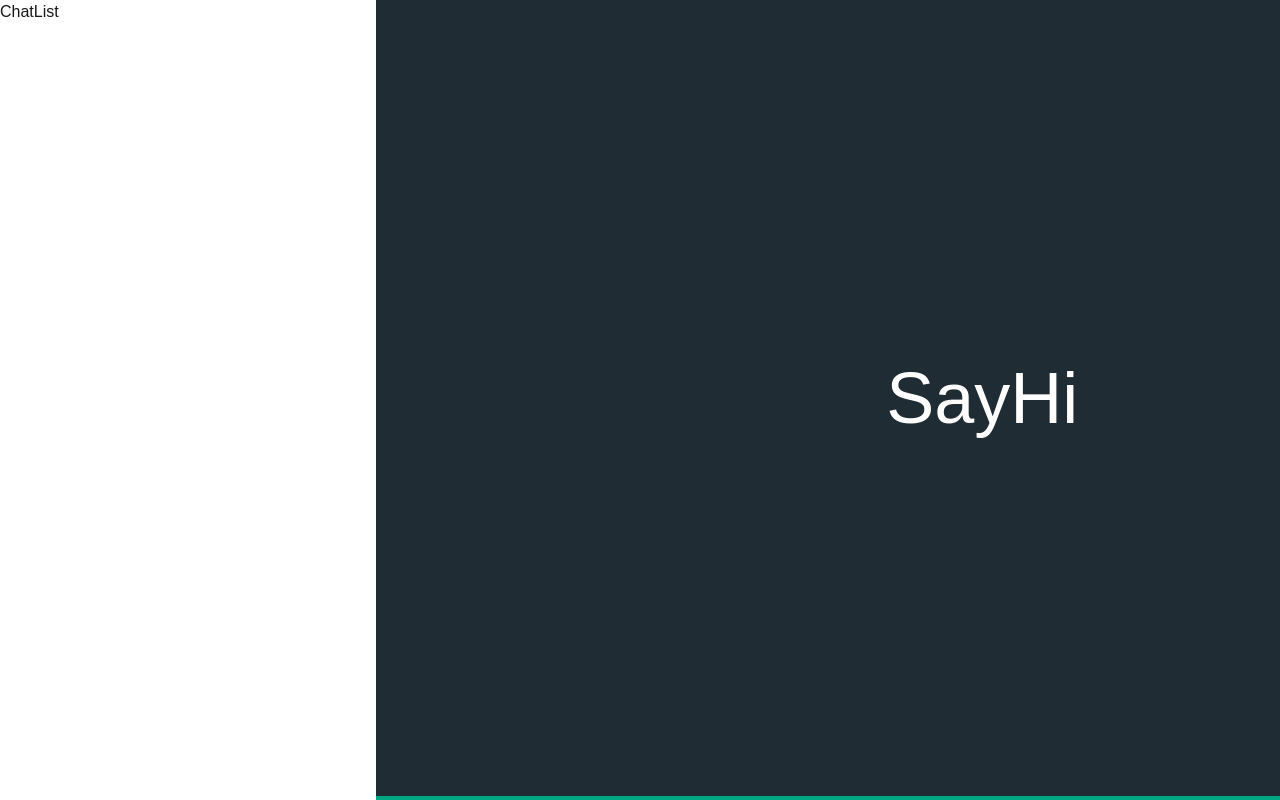
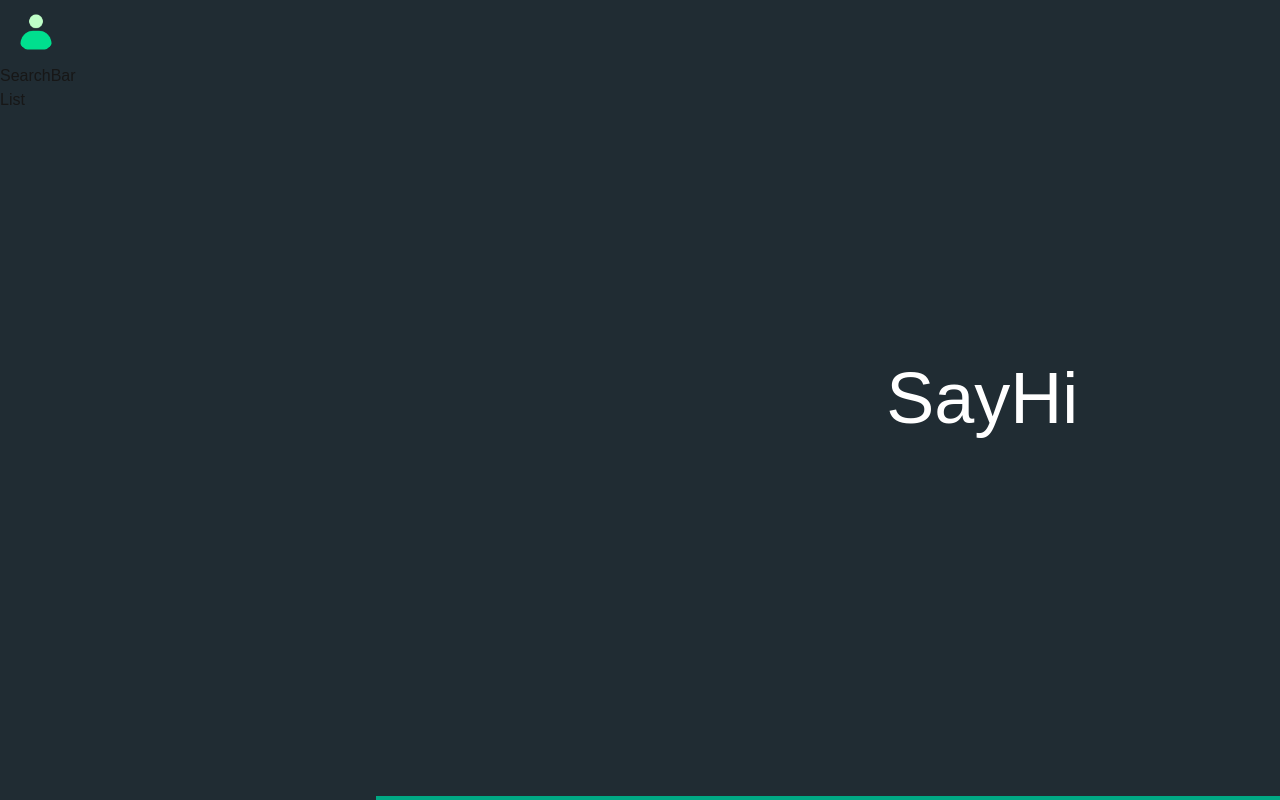
Before and after one commit to rajesh-ranjan-git/sayhi, a Next.js app in the folder sayhiclient/: page / in a window 1280 px wide. Built offline with nearby package versions, Linux system fonts and the light colour scheme.

Commit message:
Working on chat list

```diff
--- a/sayhiclient/src/app/(auth)/login/page.jsx
+++ b/sayhiclient/src/app/(auth)/login/page.jsx
@@ -46,6 +46,19 @@ const Login = () => {
           // });
 
           router.push("/onboarding");
+        } else {
+          // const { id, name, email, profileImage, status } = data;
+          // dispatch({
+          //   type: reducerCases.SET_USER_INFO,
+          //   userInfo: {
+          //     id,
+          //     name,
+          //     email,
+          //     profileImage,
+          //     status,
+          //   },
+          // });
+          // router.push("/");
         }
       }
     } catch (error) {
--- a/sayhiclient/src/app/page.jsx
+++ b/sayhiclient/src/app/page.jsx
@@ -1,5 +1,4 @@
 import Main from "@/components/main";
-import Image from "next/image";
 
 export default function Home() {
   return <Main />;
--- a/sayhiclient/src/components/chatlist/chatList.jsx
+++ b/sayhiclient/src/components/chatlist/chatList.jsx
@@ -1,7 +1,16 @@
 import React from "react";
+import ChatListHeader from "./chatListHeader";
+import SearchBar from "./searchBar";
+import List from "./list";
 
 const ChatList = () => {
-  return <div>ChatList</div>;
+  return (
+    <div className="z-20 flex flex-col bg-panel-header-background max-h-screen">
+      <ChatListHeader />
+      <SearchBar />
+      <List />
+    </div>
+  );
 };
 
 export default ChatList;
--- a/sayhiclient/src/components/chatlist/chatListHeader.jsx
+++ b/sayhiclient/src/components/chatlist/chatListHeader.jsx
@@ -1,7 +1,19 @@
 import React from "react";
+import Avatar from "../common/avatar";
+import { useStateProvider } from "@/context/stateContext";
 
 const ChatListHeader = () => {
-  return <div>ChatListHeader</div>;
+  // const [{ userInfo }, dispatch] = useStateProvider();
+
+  return (
+    <div className="flex justify-between items-center px-4 py-3 h-16">
+      <div className="cursor-pointer">
+        {/* <Avatar type="sm" image={userInfo?.profileImage} /> */}
+        <Avatar type="sm" image="/defaultAvatar.png" />
+      </div>
+      <div className="flex"></div>
+    </div>
+  );
 };
 
 export default ChatListHeader;
--- a/sayhiclient/src/components/common/avatar.jsx
+++ b/sayhiclient/src/components/common/avatar.jsx
@@ -1,3 +1,5 @@
+"use client";
+
 import React, { useEffect, useState } from "react";
 import Image from "next/image";
 import { FaCamera } from "react-icons/fa";
--- a/sayhiclient/src/components/main.jsx
+++ b/sayhiclient/src/components/main.jsx
@@ -1,11 +1,57 @@
-import React from "react";
+"use client";
+
+import React, { useEffect } from "react";
 import ChatList from "./chatlist/chatList";
 import Empty from "./empty";
+import { onAuthStateChanged } from "firebase/auth";
+import { firebaseAuth } from "@/utils/firebaseConfig";
+import axios from "axios";
+import { CHECK_USER_ROUTE } from "@/utils/apiRoutes";
+import { useRouter } from "next/navigation";
 
 const Main = () => {
+  // const [redirectLogin, setRedirectLogin] = useState(false);
+  // const router = useRouter();
+  // const [{ userInfo }, dispatch] = useStateProvider();
+
+  // useEffect(() => {
+  //   if (redirectLogin) {
+  //     Router.push("/login");
+  //   }
+  // }, [redirectLogin]);
+
+  // onAuthStateChanged(firebaseAuth, async (currentUser) => {
+  //   if (!currentUser) {
+  //     setRedirectLogin(true);
+  //   }
+
+  //   if (!userInfo && currentUser?.email) {
+  //     const { data } = await axios.post(CHECK_USER_ROUTE, {
+  //       email: currentUser.email,
+  //     });
+
+  //   if (!data.success) {
+  //     router.push("/login");
+  //   }
+
+  //   const { id, name, email, profileImage, status } = data;
+  //   dispatch({
+  //     type: reducerCases.SET_USER_INFO,
+  //     userInfo: {
+  //       id,
+  //       name,
+  //       email,
+  //       profileImage,
+  //       status,
+  //     },
+  //   });
+  //   router.push("/");
+  // });
+  //  }
+
   return (
     <>
-      <div className="grid grid-cols-main w-screen max-w-full h-screen max-h-screen overflow-hidden">
+      <div className="grid md:grid-cols-main w-screen max-w-full h-screen max-h-screen overflow-hidden">
         <ChatList />
         <Empty />
       </div>
```
Also changed, not shown: sayhiclient/src/app/onboarding/page.jsx (+0 -13 lines).
